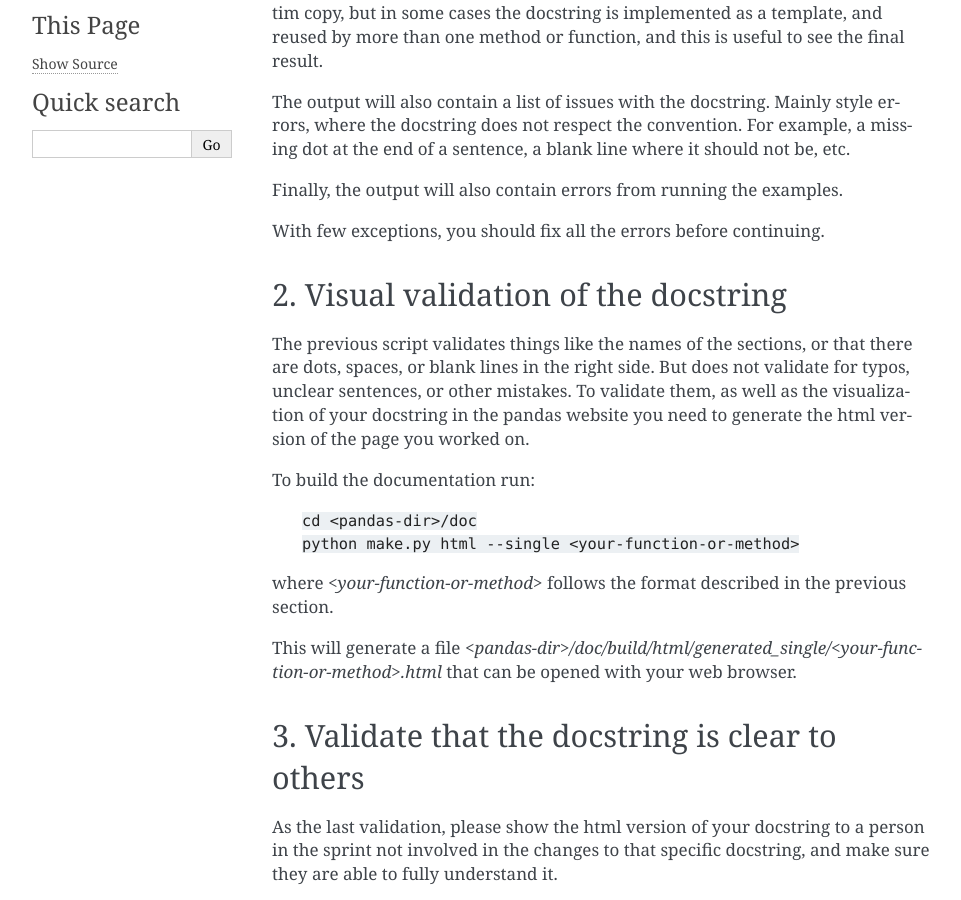
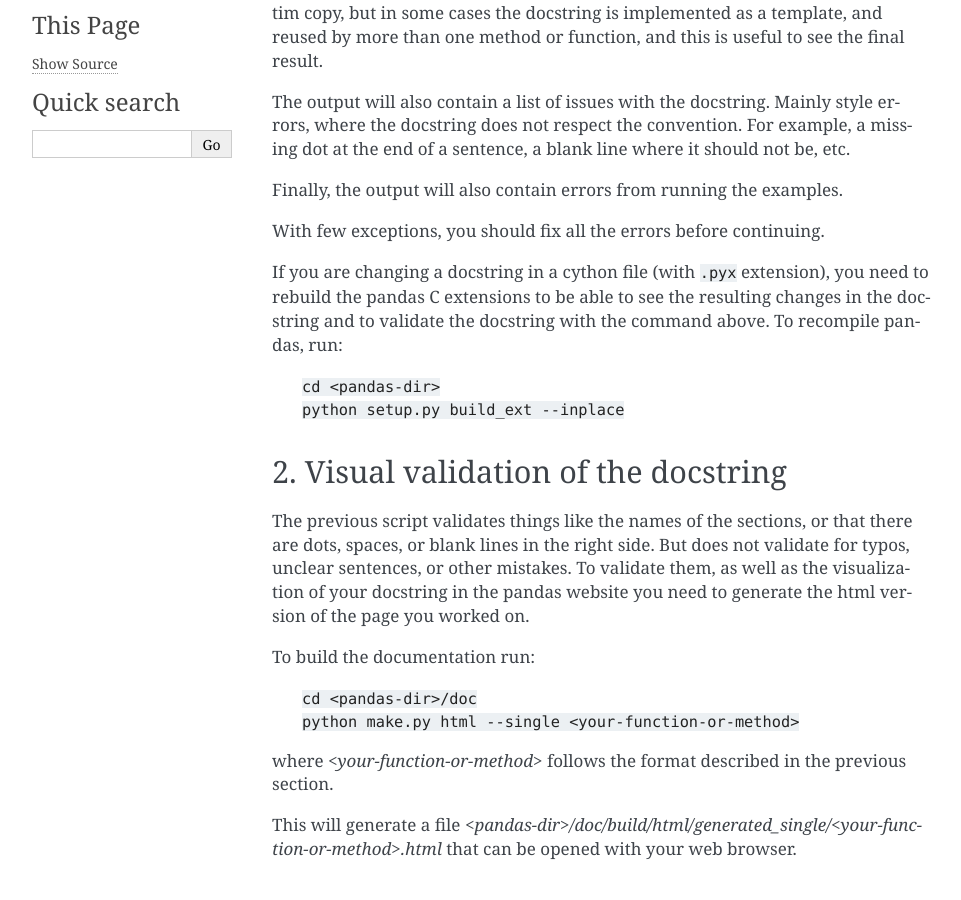
Before and after one commit to python-sprints/python-sprints.github.io, a Sphinx documentation site: the page built from pandas/guide/source/pandas_pr.rst, in a window 1280 px wide and 900 px high, scrolled down 544 px. Shown: the whole window, without its empty margins (148-1109 px from the left). Built offline with Sphinx 7.4.7, drawn with Linux system fonts in a browser that asks for light colours.

Commit message:
add note on possibly needing to recompile pandas

```diff
--- a/pandas/guide/source/pandas_pr.rst
+++ b/pandas/guide/source/pandas_pr.rst
@@ -33,6 +33,15 @@ missing dot at the end of a sentence, a blank line where it should not be, etc.
 Finally, the output will also contain errors from running the examples.
 
 With few exceptions, you should fix all the errors before continuing.
+
+If you are changing a docstring in a cython file (with ``.pyx`` extension),
+you need to rebuild the pandas C extensions to be able to see the resulting
+changes in the docstring and to validate the docstring with the command
+above.
+To recompile pandas, run:
+
+    | ``cd <pandas-dir>``
+    | ``python setup.py build_ext --inplace``
 
 2. Visual validation of the docstring
 -------------------------------------
```
